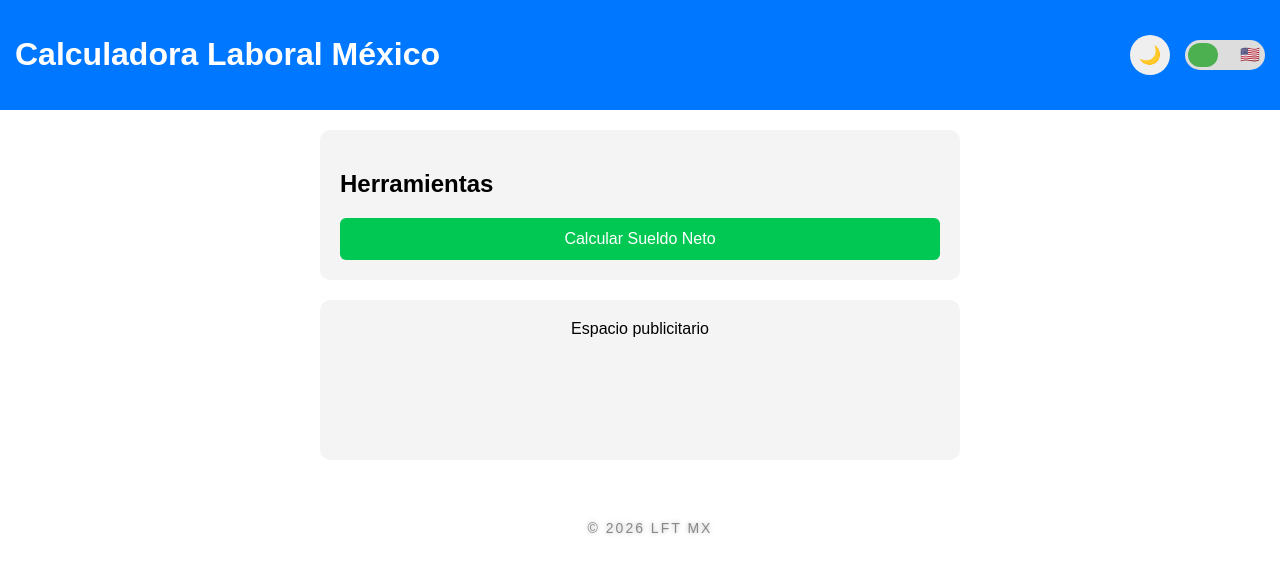
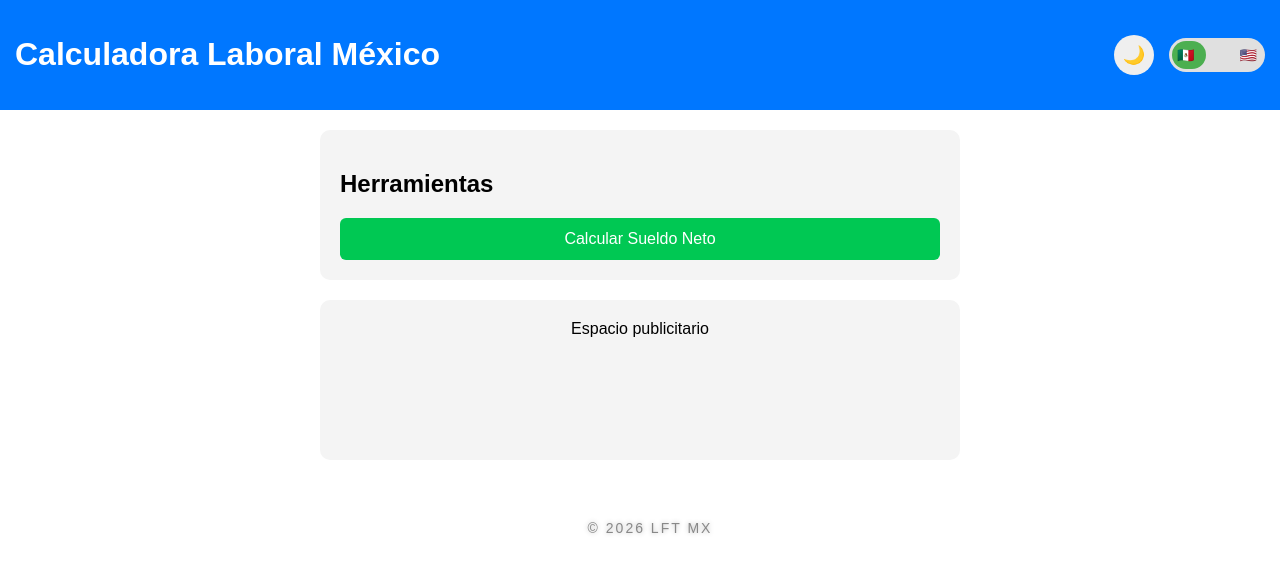
Before and after one commit to lft-mx/calculadora-laboral-mx, a plain HTML site: page index.html in a window 1280 px wide. Drawn offline with Linux system fonts and the light colour scheme.

Commit message:
Update styles.css

```diff
--- a/css/styles.css
+++ b/css/styles.css
@@ -128,37 +128,37 @@ footer p {
 /* SWITCH IDIOMA */
 .lang-switch {
   position: relative;
-  width: 70px;
-  height: 30px;
-  background: #ddd;
+  width: 80px;
+  height: 34px;
+  background: #e0e0e0;
   border-radius: 20px;
   display: flex;
   align-items: center;
   justify-content: space-between;
-  padding: 0 5px;
+  padding: 0 8px;
+  cursor: pointer;
+  transition: background 0.3s;
 }
 
-.lang-switch button {
-  background: none;
-  border: none;
+.lang-switch .lang {
   font-size: 14px;
   z-index: 2;
-  cursor: pointer;
 }
 
 .lang-switch .slider {
   position: absolute;
-  width: 30px;
-  height: 24px;
+  width: 34px;
+  height: 28px;
   background: #4CAF50;
-  border-radius: 12px;
+  border-radius: 14px;
   top: 3px;
   left: 3px;
-  transition: 0.3s;
+  transition: transform 0.3s ease;
 }
 
+/* cuando está en inglés */
 .lang-switch.en .slider {
-  transform: translateX(34px);
+  transform: translateX(40px);
 }
 
 /* DARK MODE */
```
